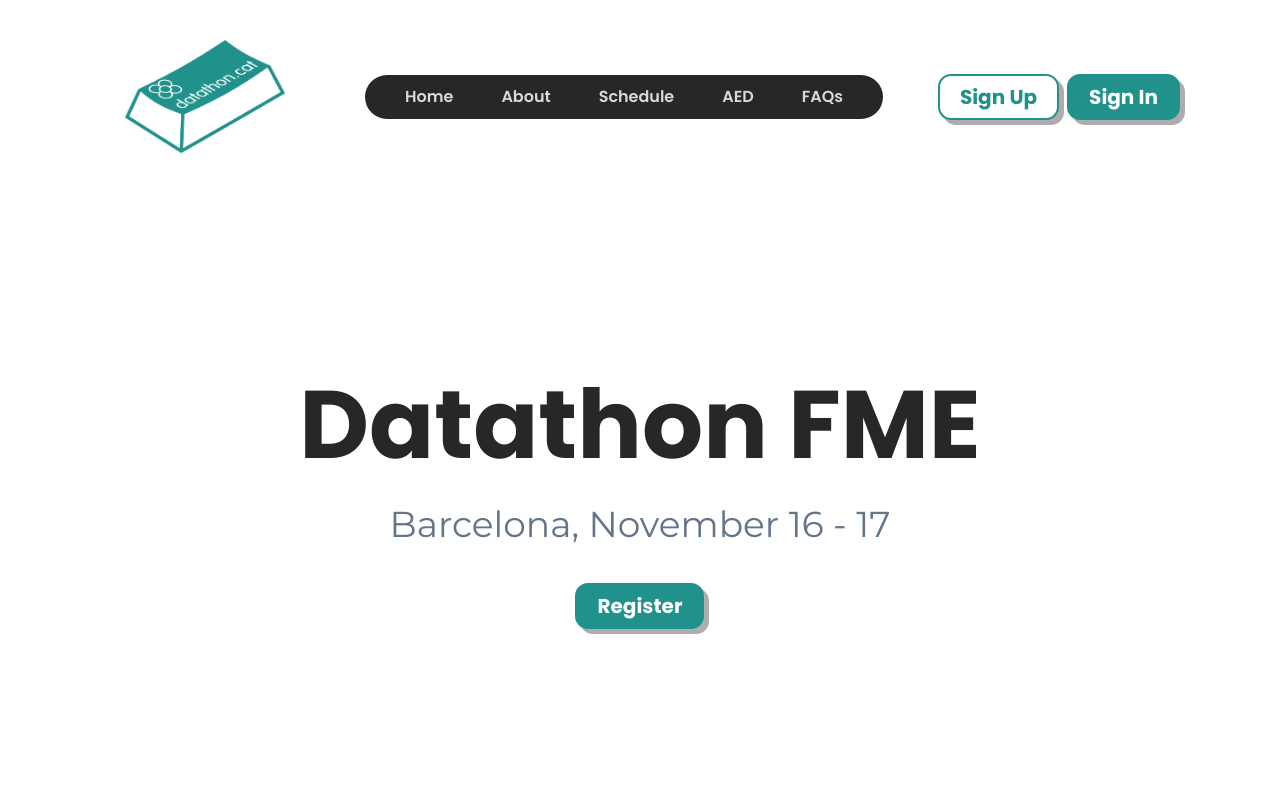
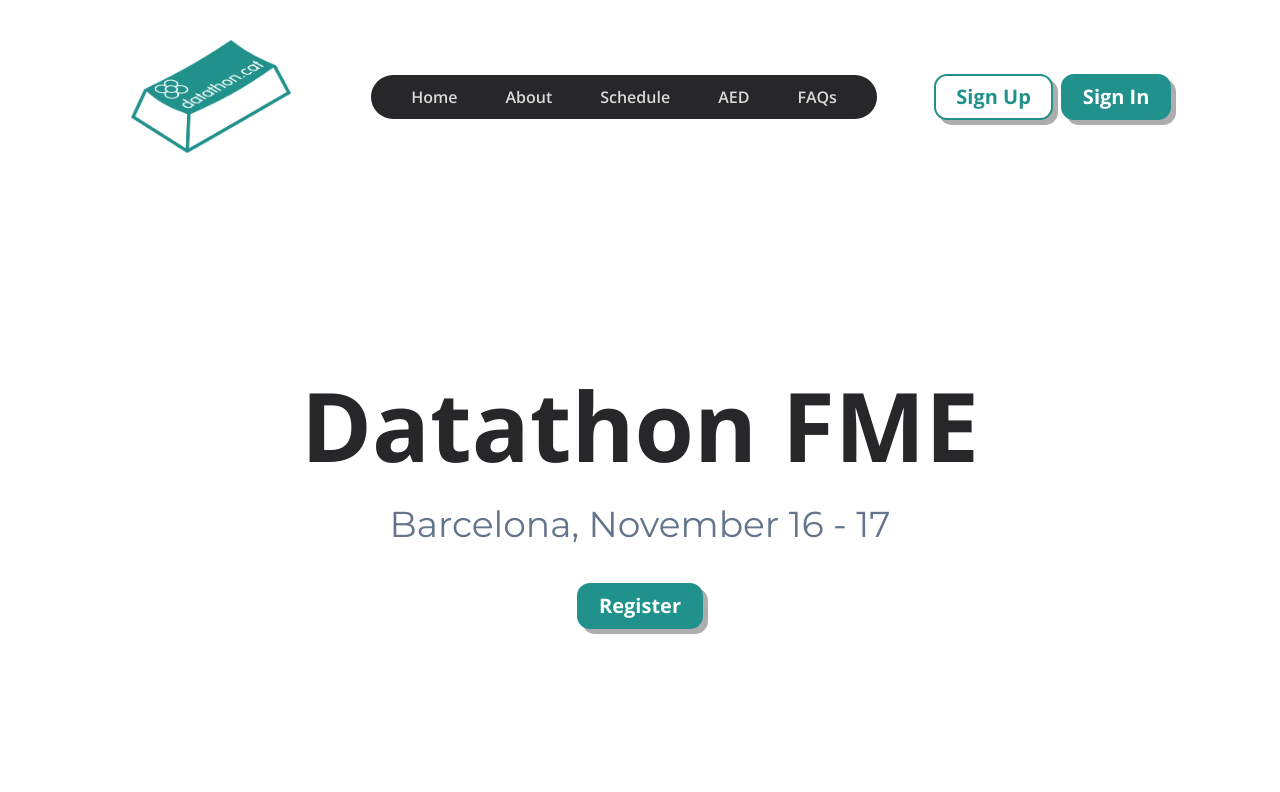
Before and after one commit to data-students/web-datathon-2024, a SvelteKit app in the folder front_sk/: page / in a window 1280 px wide. Shown: the top 792 px of the page. Built offline with nearby package versions, Linux system fonts and the light colour scheme.

Commit message:
remove sora font

```diff
--- a/front_sk/src/app.css
+++ b/front_sk/src/app.css
@@ -12,10 +12,9 @@
 
 
 :root {
-    /* --font-title: "Open Sans", sans-serif; */
-    --font-title: "Poppins", sans-serif;
-    /* --font-title: "Sora", sans-serif; */
-    /* --font-title: "Space Grotesk", sans-serif; */
+    --font-title: "Open Sans", sans-serif;
+    /*--font-title: "Poppins", sans-serif;*/
+    /*--font-title: "Space Grotesk", sans-serif;*/
 
     --font-body: "Montserrat", sans-serif;
 }
```
